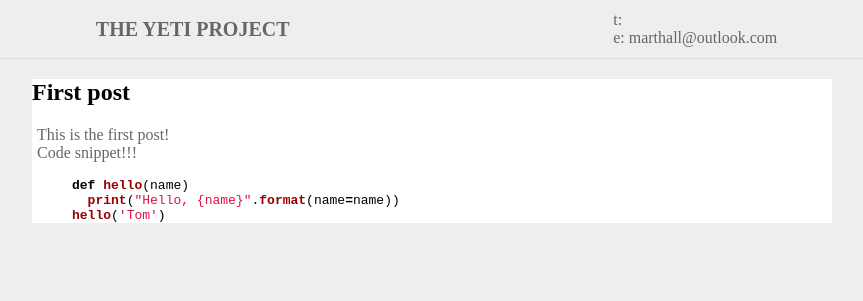
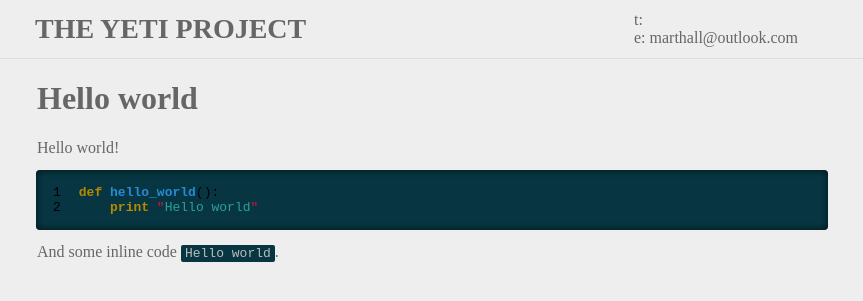
Before and after one commit to marthall/marthall.github.io, a Jekyll site: the page built from _posts/2013-12-23-first-post.markdown, in a window 1280 px wide. Shown: the top 301 px of the page, without its empty margins (208-1071 px from the left). Built offline with Jekyll 4.4.1, drawn with Linux system fonts in a browser that asks for light colours; Markdown is read by kramdown in place of the engine named in the settings.

Commit message:
Major appearance update

```diff
--- a/_layouts/post.html
+++ b/_layouts/post.html
@@ -5,6 +5,5 @@ email: marthall@outlook.com
 ---
 
 <div class="post">
-  <h2>{{ page.title }}</h2>
   {{ content }}
 </div>
--- a/_posts/2013-12-23-first-post.markdown
+++ b/_posts/2013-12-23-first-post.markdown
@@ -1,14 +1,17 @@
 ---
 layout: post
-title:  "First post"
-date:   2013-12-23 00:49:30
-categories: jekyll update
+title: "Hello world"
+date: 2013-12-23 16:00:00
+categories: "hello world"
+permalink: blog/hello-world
 ---
-This is the first post!
+# Hello world
 
-Code snippet!!!
-{% highlight python %}
-def hello(name)
-  print("Hello, {name}".format(name=name))
-hello('Tom')
+Hello world!
+
+{% highlight python linenos %}
+def hello_world():
+    print "Hello world"
 {% endhighlight %}
+
+And some inline code `Hello world`.
--- a/static/css/base.css
+++ b/static/css/base.css
@@ -36,23 +36,22 @@ hr { display: block; height: 1px;
     min-height: 20px;
 }
 
-#body_container {
-    width: 800px;
-    height: 100%;
-    margin: auto;
-    padding: 10px 10px;
-}
-
 #header {
     padding: 8px;
     border-bottom: solid 1px #ddd;
 }
 
 #title {
-    font-size: 20px;
-    margin: auto 40px auto;
+    font-size: 28px;
+    margin: auto 0px auto;
     max-width: 70%;
     font-weight: bold;
+}
+
+#post-list {
+    font-size: 20;
+    width: 800px;
+    margin: 20px auto;
 }
 
 a:hover {
@@ -68,7 +67,6 @@ a:link {
 
 a:active {
     color: #ff1493;
-    font-weight: bold;
 }
 
 a:visited {
@@ -82,7 +80,7 @@ a:visited {
 
 
 #menu {
-    width: 60%;
+    width: 800px;
     min-width: 400px;
     margin: auto;
 }
@@ -117,18 +115,44 @@ a:visited {
     background-size: 300px auto;
 }
 
-#paragraph {
+#front-view {
     width: 400px;
-    font-size: 40;
     padding-left: 40px;
+    margin: auto;
     color: #666;
 }
 
 .post {
     width: 800px;
     margin: auto;
-    background-color: #fff;
 }
 
-.post h2 {
+.post .highlight {
+    border-radius: 4px;
+    color: #bbb;
+    margin: 4px;
+    padding: 0 10px;
+    box-shadow: inset 0 0 0 2px #000000;
+    -moz-box-shadow: 0 1px 10px -10px #000 inset;
+    -webkit-box-shadow: 0px 0px 10px -2px #000 inset;
 }
+
+.post pre {
+    padding: 6px 2px;
+}
+
+.post h1 {
+    color: #666;
+    margin-left: 5px;
+}
+
+.post .lineno {
+    margin-right: 10px;
+}
+
+.post p code {
+    background-color: #073642;
+    padding: 1px 4px;
+    color: #bbb;
+    border-radius: 2px;
+}
--- a/static/css/syntax.css
+++ b/static/css/syntax.css
@@ -1,7 +1,7 @@
-.highlight  { background: #ffffff; }
+.highlight  { background: #073642; }
 .highlight .c { color: #999988; font-style: italic } /* Comment */
 .highlight .err { color: #a61717; background-color: #e3d2d2 } /* Error */
-.highlight .k { font-weight: bold } /* Keyword */
+.highlight .k { font-weight: bold; color: #b58900; } /* Keyword */
 .highlight .o { font-weight: bold } /* Operator */
 .highlight .cm { color: #999988; font-style: italic } /* Comment.Multiline */
 .highlight .cp { color: #999999; font-weight: bold } /* Comment.Preproc */
@@ -25,14 +25,14 @@
 .highlight .kr { font-weight: bold } /* Keyword.Reserved */
 .highlight .kt { color: #445588; font-weight: bold } /* Keyword.Type */
 .highlight .m { color: #009999 } /* Literal.Number */
-.highlight .s { color: #d14 } /* Literal.String */
+.highlight .s { color: #2aa198 } /* Literal.String */
 .highlight .na { color: #008080 } /* Name.Attribute */
 .highlight .nb { color: #0086B3 } /* Name.Builtin */
 .highlight .nc { color: #445588; font-weight: bold } /* Name.Class */
 .highlight .no { color: #008080 } /* Name.Constant */
 .highlight .ni { color: #800080 } /* Name.Entity */
 .highlight .ne { color: #990000; font-weight: bold } /* Name.Exception */
-.highlight .nf { color: #990000; font-weight: bold } /* Name.Function */
+.highlight .nf { color: #268bd2; font-weight: bold } /* Name.Function */
 .highlight .nn { color: #555555 } /* Name.Namespace */
 .highlight .nt { color: #000080 } /* Name.Tag */
 .highlight .nv { color: #008080 } /* Name.Variable */
```
Also changed, not shown: _posts/2013-12-23-how-to-package-a-python-application-to-make-it-pip-installable.markdown (added, +11 -0 lines), index.html (+1 -10 lines).
